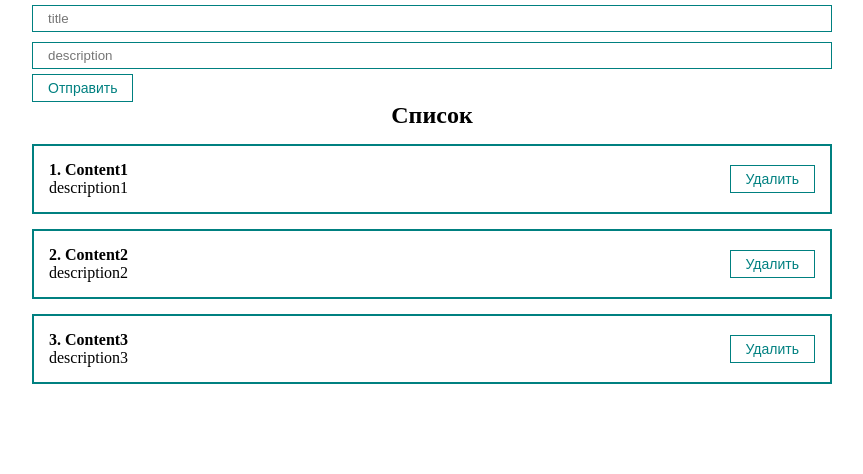
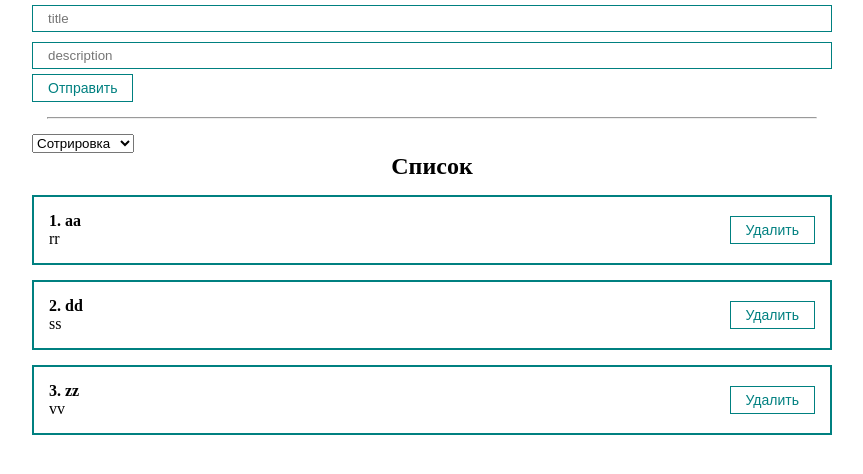
Before and after one commit to htmldesigner/react-demo, a React (Create React App) app: page / in a window 1280 px wide. Shown: the top 474 px of the page, without its empty margins (208-1071 px from the left). Built offline with nearby package versions, Linux system fonts and the light colour scheme.

Commit message:
add select component

```diff
--- a/src/App.js
+++ b/src/App.js
@@ -1,18 +1,19 @@
 import React, {useState} from "react";
 import PostList from "./components/PostList";
 import './styles/App.css'
-import MyButton from "./components/UI/button/MyButton";
-import MyInput from "./components/UI/input/MyInput";
 import PostForm from "./components/PostForm";
+import MySelect from "./components/UI/select/MySelect";
 
 function App() {
 
   const [posts, setPosts] = useState([
-    {id: 1, title: 'Content1', desc: 'description1'},
-    {id: 2, title: 'Content2', desc: 'description2'},
-    {id: 3, title: 'Content3', desc: 'description3'}
+    {id: 1, title: 'aa', desc: 'rr'},
+    {id: 2, title: 'dd', desc: 'ss'},
+    {id: 3, title: 'zz', desc: 'vv'}
 
   ])
+
+    const [selectedSort, setSelectedSort] = useState('')
 
   const createPost = (newPost) => {
     setPosts([...posts, newPost])
@@ -22,10 +23,27 @@
     setPosts(posts.filter(p => p.id !== post.id))
   }
 
+  const sortPosts = (sort) => {
+      setSelectedSort(sort)
+      console.log(selectedSort)
+      setPosts([...posts].sort((a, b) => {return a[sort].localeCompare(b[sort])}))
+  }
 
   return (
     <div className="App">
       <PostForm create={createPost}/>
+      <hr style={{margin: '15px'}}/>
+      <div>
+        <MySelect
+            value={selectedSort}
+            onChange={sortPosts}
+            defaultValue='Сотрировка'
+            options={[
+                {value: 'title', name: 'по названию'},
+                {value: 'desc', name: 'по описанию'}
+            ]}>
+        </MySelect>
+      </div>
       {posts.length
       ? <PostList remove={removePost} posts={posts} title='Список'/>
       : <h1 style={{textAlign: 'center'}}>Нет постов</h1>
--- /dev/null
+++ b/src/components/UI/select/MySelect.jsx
@@ -0,0 +1,19 @@
+import React from 'react';
+
+const MySelect = ({options, defaultValue, value, onChange}) => {
+    return (
+        <select
+            value={value}
+            onChange={event => onChange(event.target.value)}
+        >
+            <option disabled value="">{defaultValue}</option>
+            {options.map((option) =>
+                <option key={option.value} value={option.value}>
+                    {option.name}
+                </option>)
+            }
+        </select>
+    );
+};
+
+export default MySelect;
```
Also changed, not shown: 1 other file (tests, documents, lock files or other folders).
